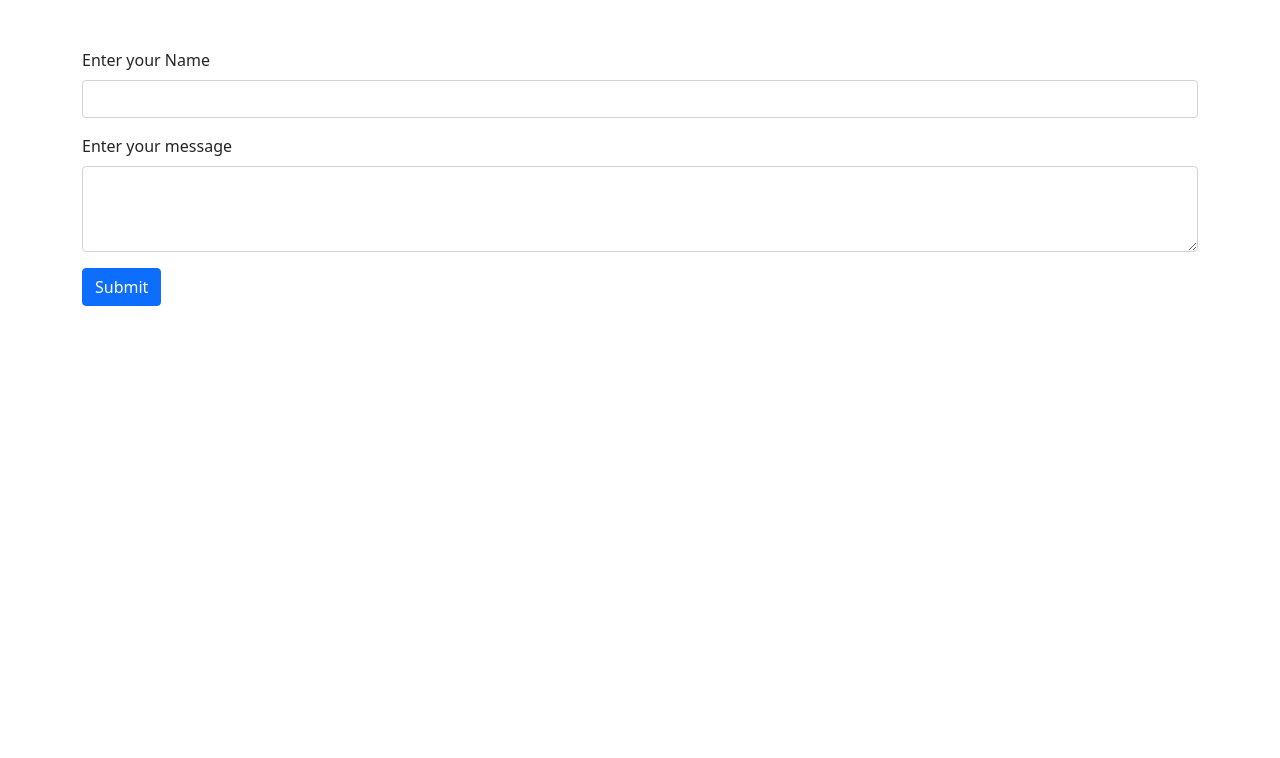
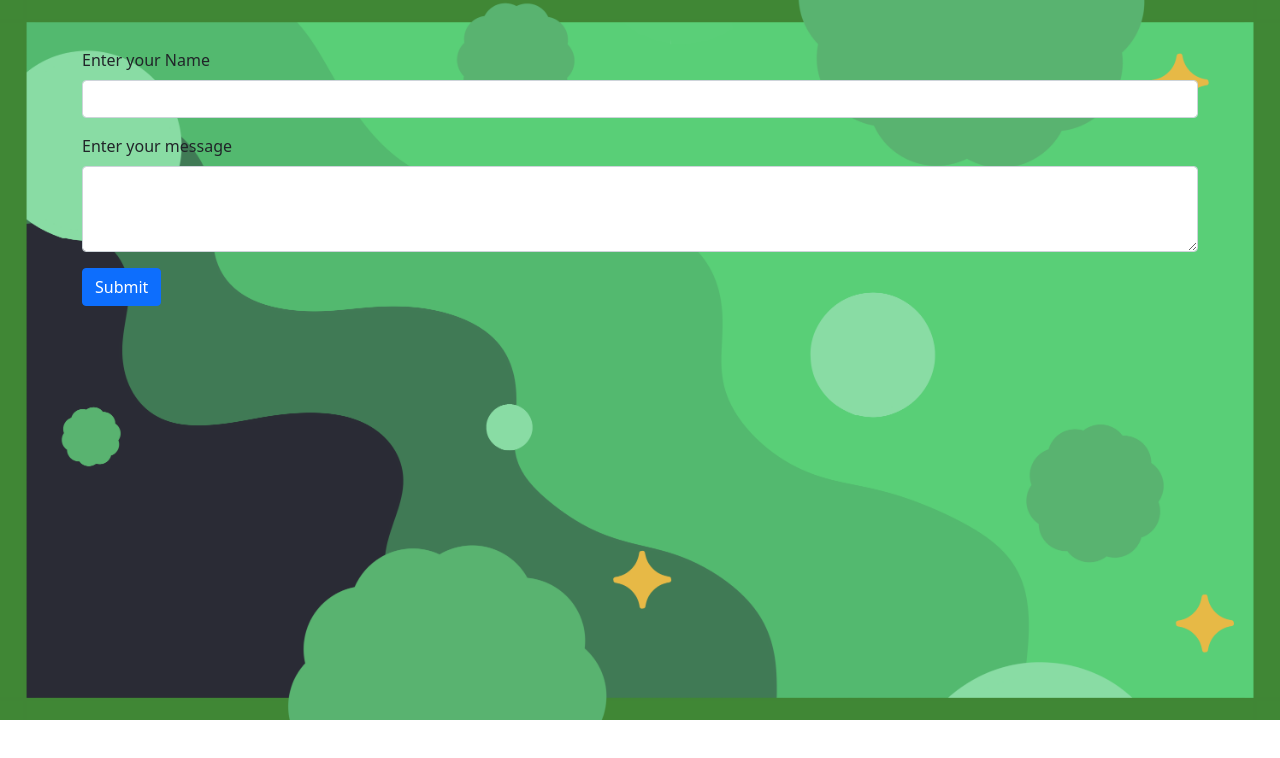
Before and after one commit to OscarJohnsonn/Flipper-portal, a plain HTML site: page index.html in a window 1280 px wide. Drawn offline with nearby package versions, Linux system fonts and the light colour scheme; no server answers.

Commit message:
added background

```diff
--- a/index.html
+++ b/index.html
@@ -8,6 +8,14 @@
       integrity="sha384-1BmE4kWBq78iYhFldvKuhfTAU6auU8tT94WrHftjDbrCEXSU1oBoqyl2QvZ6jIW3"
       crossorigin="anonymous"
     />
+
+    <style>
+        body {
+          background-image: url('https://oscarjohnsonn.github.io/Flipper-portal/juz4wlmcdfg41.png');
+          background-size: cover; /* Adjust the background size as needed */
+          background-repeat: no-repeat; /* Prevent image from repeating */
+        }
+      </style>
 
   </head>
   <body class="container mt-5">
```
Also changed, not shown: juz4wlmcdfg41.png (added).
